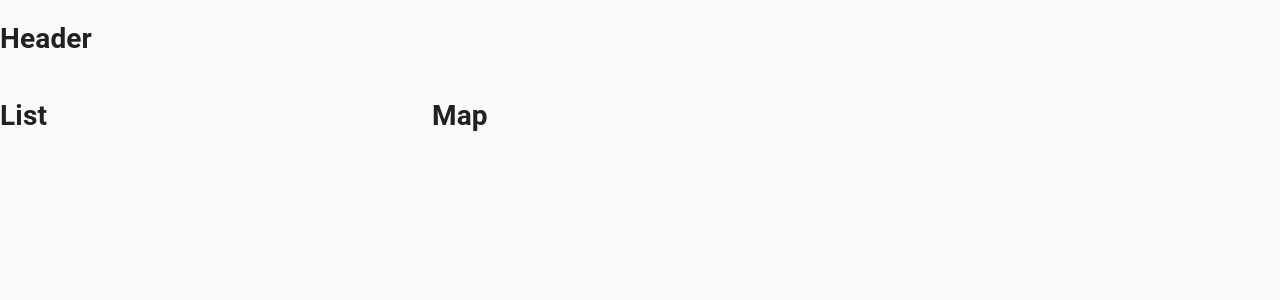
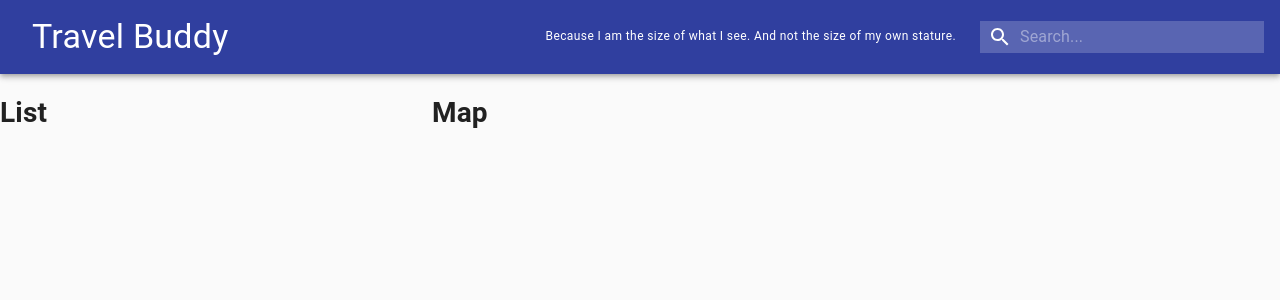
Before and after one commit to JeremyLoh/travel-buddy, a React (Create React App) app: page / in a window 1280 px wide. Shown: the top 300 px of the page. Built offline with nearby package versions, Linux system fonts and the light colour scheme.

Commit message:
Add header component and stylesheet

```diff
--- a/src/components/Header/Header.jsx
+++ b/src/components/Header/Header.jsx
@@ -1,8 +1,35 @@
 import React from "react"
+import { AppBar, Toolbar, Typography, InputBase, Box } from "@material-ui/core"
+import SearchIcon from "@material-ui/icons/Search"
+import { Autocomplete } from "@react-google-maps/api"
+
+import useStyles from "./styles"
 
 function Header() {
+    const classes = useStyles()
     return (
-        <h1>Header</h1>
+        <AppBar position="static">
+            <Toolbar className={classes.toolbar}>
+                <Typography variant="h4" className={classes.title}>
+                    Travel Buddy
+                </Typography>
+                <Box display="flex" alignItems="center">
+                    <Typography variant="caption">
+                        Because I am the size of what I see. And not the size of my own stature.
+                    </Typography>
+                    {/* <Autocomplete> */}
+                        <div className={classes.search}>
+                            <SearchIcon />
+                            <InputBase
+                                fullWidth={true}
+                                placeholder="Search..."
+                                className={classes.searchInput}
+                            />
+                        </div>
+                    {/* </Autocomplete> */}
+                </Box>
+            </Toolbar>
+        </AppBar>
     )
 }
 
--- a/src/components/Header/styles.js
+++ b/src/components/Header/styles.js
@@ -0,0 +1,39 @@
+import { alpha, makeStyles } from "@material-ui/core/styles"
+
+export default makeStyles((theme) => ({
+    title: {
+        color: theme.palette.primary.contrastText,
+        height: "100%",
+        alignItems: "center",
+        marginLeft: theme.spacing(2),
+        display: "none",
+        [theme.breakpoints.up("sm")]: {
+            display: "block",
+        },
+    },
+    toolbar: {
+        display: "flex",
+        justifyContent: "space-between",
+        backgroundColor: theme.palette.primary.dark,
+        padding: theme.spacing(2),
+    },
+    search: {
+        display: "flex",
+        alignItems: "center",
+        backgroundColor: alpha(theme.palette.common.white, 0.2),
+        "&:hover": {
+            backgroundColor: alpha(theme.palette.common.white, 0.3),
+        },
+        width: "100%",
+        [theme.breakpoints.up("sm")]: {
+            marginLeft: theme.spacing(3),
+            width: "auto",
+            paddingLeft: theme.spacing(1),
+        },
+    },
+    searchInput: {
+        color: "inherit",
+        paddingLeft: theme.spacing(1),
+        paddingRight: theme.spacing(3),
+    },
+}))
```
